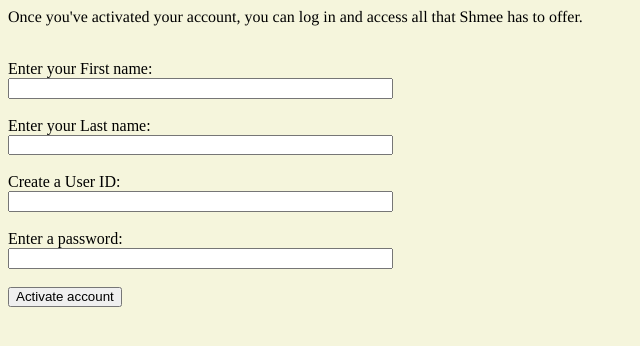
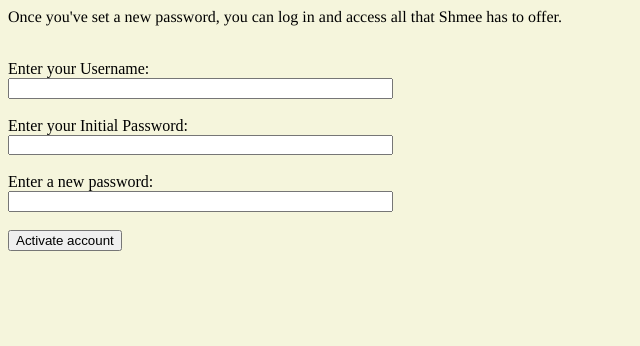
Before and after one commit to rsgc-edwards-g/RateMySchmeacher, a PHP site: page /registerTeacher.php in a window 1280 px wide. Shown: the top 346 px of the page, without its empty margins (0-640 px from the left). Run offline with PHP 8.4, Linux system fonts and the light colour scheme; data that the repository does not hold is empty.

Commit message:
Changed the layout of the index and 'register' pages to allow users to initially log in with their initial random passwords and then immediately change their passwords and log in using that password. Resolves #49.

```diff
--- a/populate.php
+++ b/populate.php
@@ -56,7 +56,7 @@
         $rand_teacher_pass .= $charset[rand(0, strlen($charset))];
       }
 
-      $insert = "INSERT INTO teacher_initial_passwords (rand_pass, teacher_id) VALUES ('" . $rand_teacher_pass . "', " . $teacher_row['id'] . ");";
+      $insert = "INSERT INTO teacher_initial_passwords (random_pass, teacher_id) VALUES ('" . $rand_teacher_pass . "', " . $teacher_row['id'] . ");";
       $result = mysqli_query($connection, $insert);
     }
 
--- a/registerTeacher.php
+++ b/registerTeacher.php
@@ -5,19 +5,15 @@
 session_start();
 if(isset($_POST['submit']))  {
     $provided_username = htmlspecialchars(trim($_POST['username']));
-    $provided_first_name = htmlspecialchars(trim($_POST['first_name']));
-    $provided_last_name = htmlspecialchars(trim($_POST['last_name']));
+    $provided_initial_password = htmlspecialchars(trim($_POST['initial_pass']));
     $provided_password = htmlspecialchars(trim($_POST['password']));
 
     // Verify that user_id, name, email, and password were provided.
     if (strlen($provided_username) == 0) {
         $message['username'] = "Username is required.";
     }
-    if (strlen($provided_first_name) == 0) {
-        $message['first_name'] = "First name is required.";
-    }
-    if (strlen($provided_last_name) == 0) {
-        $message['last_name'] = "Last name is required.";
+    if (strlen($provided_initial_password) == 0) {
+        $message['initial_pass'] = "Initial password is required.";
     }
     if (strlen($provided_password) == 0) {
         $message['password'] = "A password is required.";
@@ -38,19 +34,23 @@ if(isset($_POST['submit']))  {
         $connection = mysqli_connect($host, $user, $pass, $db, $port) or die(mysql_error());
 
 
-       // Verify that username not already created
-        $query = "SELECT * FROM teacher WHERE username = '" . $provided_username . "';";
-        $result = mysqli_query($connection, $query);
-        if (! $row = mysqli_fetch_assoc($result) ) {
+
         // Proceed with creating a user based on provided username
         $hashed_password = password_hash($provided_password, PASSWORD_DEFAULT);
-            $query = "UPDATE teacher SET username='" . $provided_username ."', password='" . $hashed_password . "' WHERE first_name = '" . $provided_first_name . "' AND last_name = '" . $provided_last_name . "';";
+        $query = "UPDATE teacher SET password='" . $hashed_password . "' WHERE username = '" . $provided_username . "';";
 
         // Check to see if query succeeded
         if (! mysqli_query($connection, $query)) {
             // Show an error message, something unexpected happened (query should succeed)
             $message['general'] = "We could not create your account at this time. Please try again later.";
         } else {
+
+            $teacher_id_query = "SELECT id FROM teacher WHERE username = '" . $provided_username . "';";
+            $teacher_id_result = mysqli_query($connection, $teacher_id_query);
+            $teacher_id_row = mysqli_fetch_assoc($teacher_id_result);
+            $delete_query = "DELETE FROM teacher_initial_passwords WHERE teacher_id = '" . $teacher_id_row['id'] . "';";
+            $delete_result = mysqli_query($connection, $delete_query);
+
             // All is well, re-direct to the page where the user can log in.
             $host  = $_SERVER['HTTP_HOST'];
             $uri   = rtrim(dirname($_SERVER['PHP_SELF']), '/\\');
@@ -59,14 +59,10 @@ if(isset($_POST['submit']))  {
             exit;
         }
 
-        } else {
-
-            // Throw an error, user already exists with this username
-            $message['username'] = "That username is taken. Please select another.";
         }
 
     }
-}
+
 
 ?>
 
@@ -75,21 +71,20 @@ if(isset($_POST['submit']))  {
 <head>
     <meta charset="utf-8">
     <link rel="stylesheet" href="CSS/Stylin.css">
-    <title>Register</title>
+    <title>Password Reset</title>
 
 </head>
 
     <main>
 
-        <p>Once you've activated your account, you can log in and access all that Shmee has to offer.</p><br>
+        <p>Once you've set a new password, you can log in and access all that Shmee has to offer.</p><br>
         <form action="<?php echo $_SERVER['PHP_SELF']; ?>" method="post">
-            Enter your First name:<br/>
-            <input type="text" name="first_name" value="<?php echo $_POST['first_name'] ?>" maxlength="45" size="45"> <?php echo $message['first_name']; ?><br/><br/>
-            Enter your Last name:<br/>
-            <input type="text" name="last_name" value="<?php echo $_POST['last_name'] ?>" maxlength="45" size="45"> <?php echo $message['last_name']; ?><br/><br/>
-            Create a User ID:<br/>
+
+            Enter your Username:<br/>
             <input type="text" name="username" value="<?php echo $_POST['username'] ?>" maxlength="45" size="45"> <?php echo $message['username']; ?><br/><br/>
-            Enter a password:<br/>
+            Enter your Initial Password:<br/>
+            <input type="text" name="initial_pass" value="<?php echo $_POST['initial_pass'] ?>" maxlength="45" size="45"> <?php echo $message['initial_pass']; ?><br/><br/>
+            Enter a new password:<br/>
             <input type="password" name="password" value="<?php echo $_POST['password'] ?>" maxlength="45" size="45"> <?php echo $message['password']; ?><br/><br/>
 
             <input type="submit" name="submit" value="Activate account"><br/><br/>
```
Also changed, not shown: index.php (+14 -3 lines), indexTeacher.php (+15 -2 lines), register.php (+17 -21 lines). Lines whose indentation alone changed are shown as unchanged.
